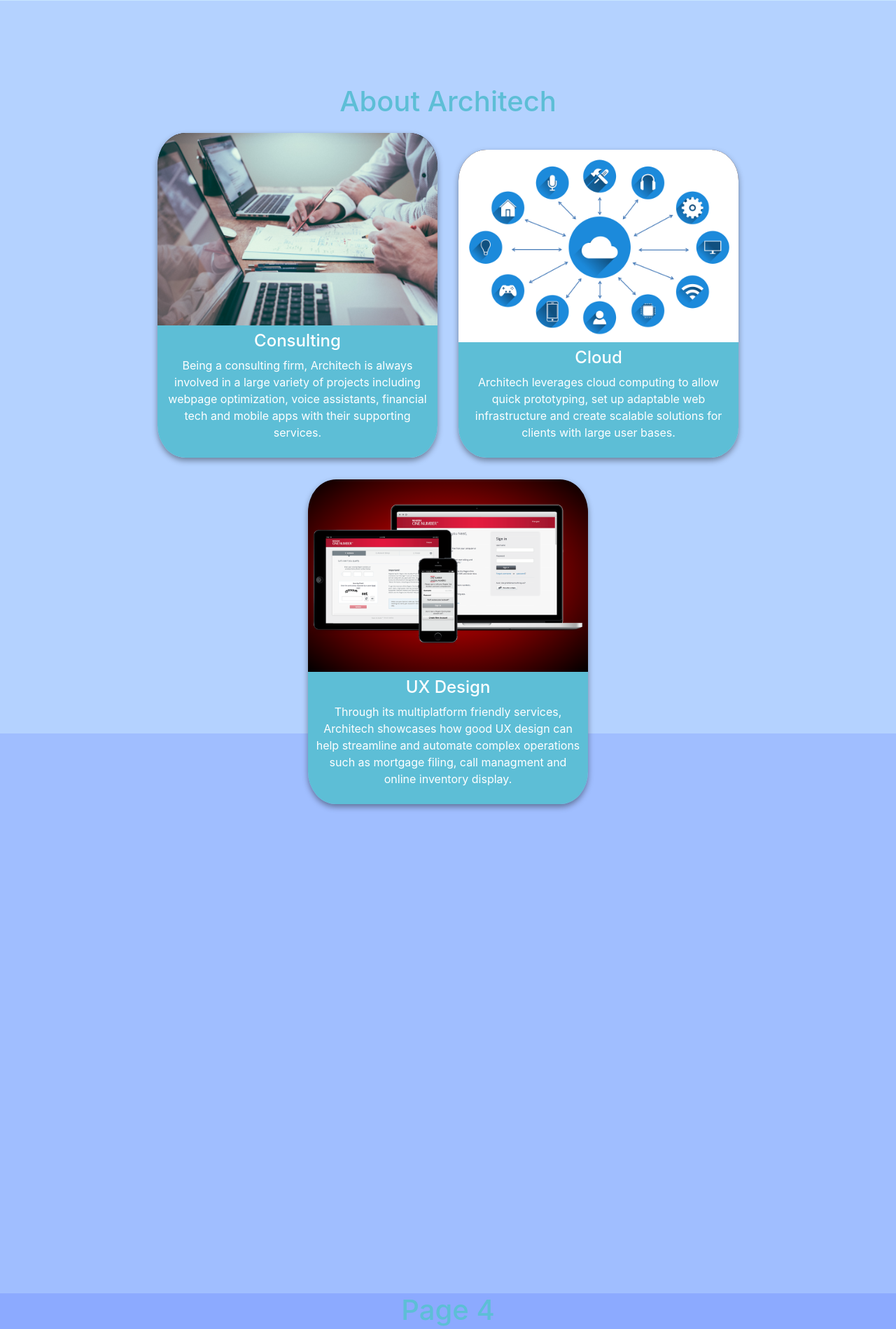
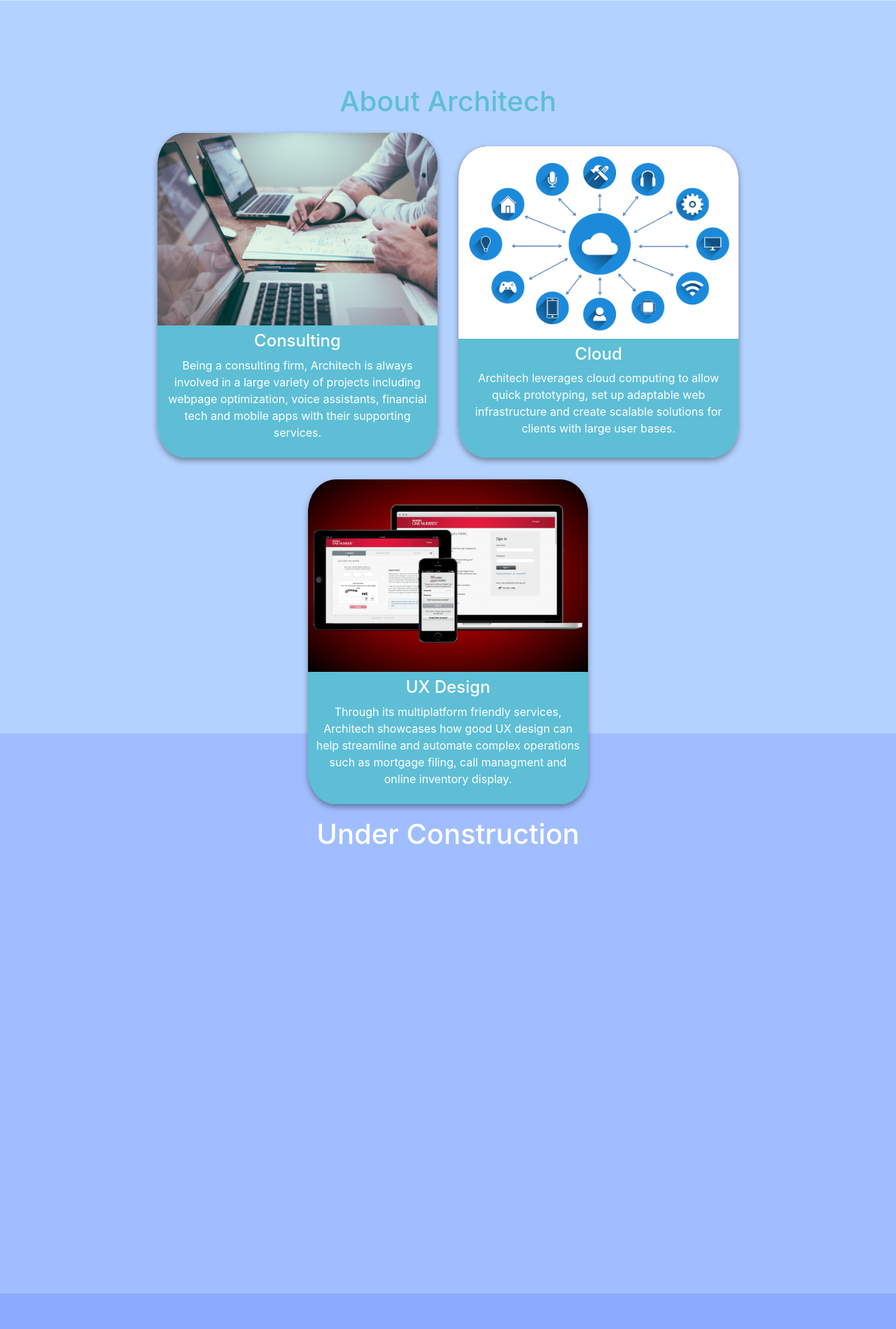
Before and after one commit to Centurion902/coopWebsite, a PHP site: page / in a window 1280 px wide. Shown: the part 799-2698 px from the top of the page at 70% size. Run offline with PHP 8.4, Linux system fonts and the light colour scheme.

Commit message:
modified card text min-height

```diff
--- a/index.html
+++ b/index.html
@@ -136,24 +136,33 @@
 		</section>
 
 		<section id="pageC">
-			<h1>Under Construction</h1>
-
+			<div class="navbar-avoidance">
+				<h1 class="brightText">Under Construction</h1>
+			</div>
 		</section>
 
 		<section id="pageD">
-			<h1>Page 4</h1>
+			<div class="navbar-avoidance">
+				<h1 class="brightText">Under Construction</h1>
+			</div>
 		</section>
 
 		<section id="pageE">
-			<h1>Page 5</h1>
+			<div class="navbar-avoidance">
+				<h1 class="brightText">Under Construction</h1>
+			</div>
 		</section>
 
 		<section id="pageF">
-			<h1>Page 6</h1>
+			<div class="navbar-avoidance">
+				<h1 class="brightText">Under Construction</h1>
+			</div>
 		</section>
 
 		<section id="pageG">
-			<h1>Page 7</h1>
+			<div class="navbar-avoidance">
+				<h1 class="brightText">Under Construction</h1>
+			</div>
 		</section>
 	</div>
 
--- a/style.css
+++ b/style.css
@@ -141,6 +141,7 @@ section{
 
 .cardText{
   background:rgb(93, 190, 214) !important;
+  min-height: 170px;
   width:100%;
   padding:2%;
   text-align: center;
@@ -174,6 +175,10 @@ h1{
   text-align:center;
 }
 
+h1.brightText{
+  color:white;
+}
+
 h4{
   color:rgb(93, 190, 214);
 }
@@ -181,7 +186,6 @@ h4{
 h4.cardTitle{
   color: white;
 }
-
 
 h5{
   color:rgb(93, 190, 214);
```
